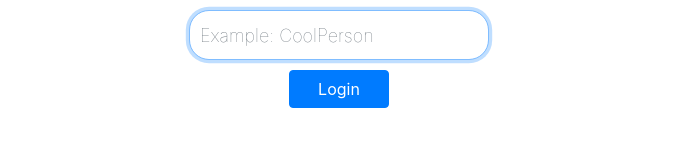
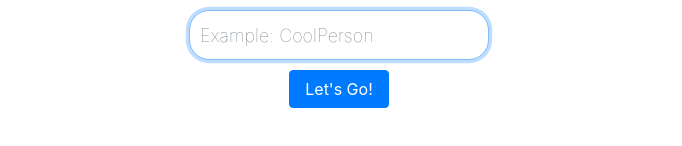
Before and after one commit to scaperoth/morsechat, a React (Create React App) app: page / in a window 1280 px wide. Shown: the part 338-484 px from the top of the page, without its empty margins (301-983 px from the left). Built offline with nearby package versions, Linux system fonts and the light colour scheme; no server answers.

Commit message:
fixing sign in language

```diff
--- a/src/Components/SignIn/SignIn.js
+++ b/src/Components/SignIn/SignIn.js
@@ -14,7 +14,7 @@ const SignIn = ({ onSubmit, onChange, username, error = false }) => (
 		<Form className={`sign-in-form`} onSubmit={onSubmit}>
 			{error.length && <p className={`text-danger error-message`}>{error}</p>}
 			<Input placeholder={`Example: CoolPerson`} className={error ? 'error': ''} autoFocus value={username} name={`username`} onChange={onChange}/>
-			<Button type={`submit`} color={`primary`}>Login</Button>
+			<Button type={`submit`} color={`primary`}>Let's Go!</Button>
 		</Form>
 	</div>
 );
```
